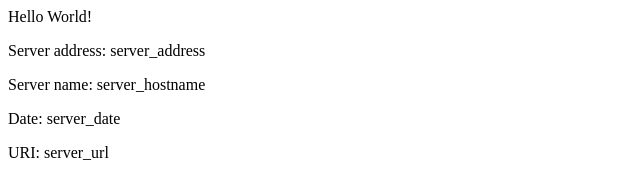
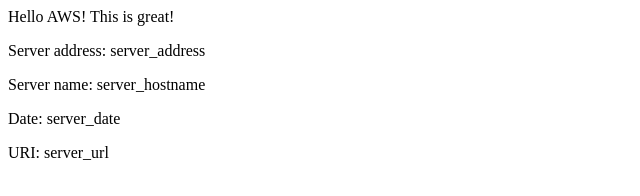
Before and after one commit to TipTopBin/eks-example, a plain HTML site: page src/index.html in a window 1280 px wide. Shown: the whole page, without its empty margins (0-640 px from the left). Drawn offline with Linux system fonts and the light colour scheme.

Commit message:
v2 Updating home page

```diff
--- a/src/index.html
+++ b/src/index.html
@@ -1,8 +1,7 @@
 <head>
 <title>Hello World</title>
-</head>
 <div class="info">
-<h>Hello World!</h>
+<h>Hello AWS! This is great!</h>
 <p><span>Server&nbsp;address:</span> <span>server_address</span></p>
 <p><span>Server&nbsp;name:</span> <span>server_hostname</span></p>
 <p class="smaller"><span>Date:</span> <span>server_date</span></p>
```
